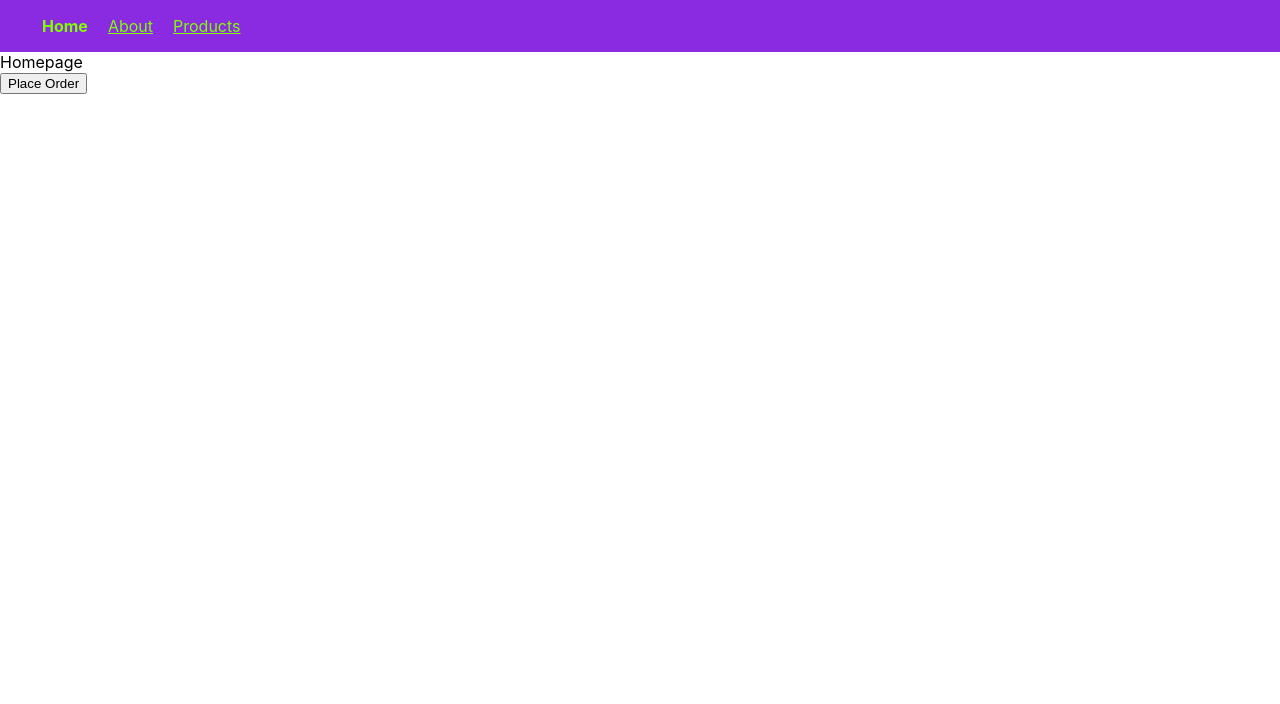
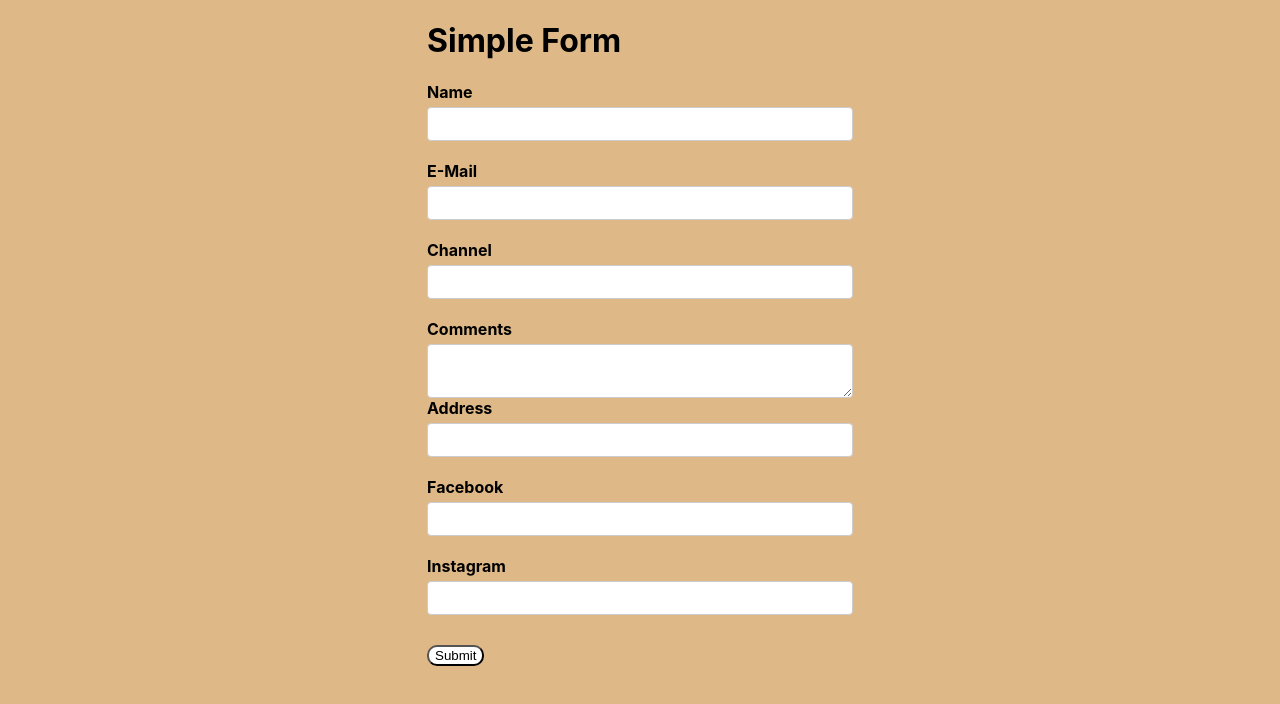
Before and after one commit to apurvgupta-ops/React, a React (Create React App) app: page / in a window 1280 px wide. Shown: the top 704 px of the page. Built offline with nearby package versions, Linux system fonts and the light colour scheme.

Commit message:
RF Nested Objects done

```diff
--- a/src/React Formik/Formik Components(New Form)/newForm.js
+++ b/src/React Formik/Formik Components(New Form)/newForm.js
@@ -6,6 +6,14 @@ const initialValues = {
   name: "",
   email: "",
   channel: "",
+  comments: "",
+  address: "",
+
+  //NESTED OBJECTS
+  social: {
+    facebook: "",
+    instagram: "",
+  },
 };
 const onSubmit = (values) => {
   console.log("Form data", values);
@@ -25,8 +33,9 @@ const Validations = () => {
       onSubmit={onSubmit}
       validationSchema={validationSchema}
     >
-      <h1>Simple Form</h1>
       <Form>
+        <h1>Simple Form</h1>
+
         <div className="form-control">
           <label htmlFor="name">Name</label>
           <Field type="text" id="name" name="name" />
@@ -36,13 +45,49 @@ const Validations = () => {
         <div className="form-control">
           <label htmlFor="email">E-Mail</label>
           <Field type="email" id="email" name="email" />
-          <ErrorMessage name="email" />
+          <ErrorMessage name="email">
+            {(error) => <div className="error">{error}</div>}
+          </ErrorMessage>
         </div>
 
         <div className="form-control">
           <label htmlFor="channel">Channel</label>
           <Field type="text" id="channel" name="channel" />
           <ErrorMessage name="channel" />
+        </div>
+
+        <div>
+          <label htmlFor="comments">Comments</label>
+          <Field as="textarea" id="comments" name="comments" />
+        </div>
+
+        {/* //Render Props Method using with Formik */}
+        <div className="form-control">
+          <label htmlFor="address">Address</label>
+          <Field type="text" id="address" name="address">
+            {(props) => {
+              const { field, form, meta } = props;
+              {
+                /* console.log("Render props", props); */
+              }
+              return (
+                <div>
+                  <input type="text" id="address" {...field} />
+                  {meta.touched && meta.error ? <h6>{meta.error}</h6> : null}
+                </div>
+              );
+            }}
+          </Field>
+        </div>
+
+        <div className="form-control">
+          <label htmlFor="facebook">Facebook</label>
+          <Field type="text" id="facebook" name="social.facebook" />
+        </div>
+
+        <div className="form-control">
+          <label htmlFor="instagram">Instagram</label>
+          <Field type="text" id="instagram" name="social.instagram" />
         </div>
 
         <button type="submit">Submit</button>
@@ -52,7 +97,6 @@ const Validations = () => {
 };
 
 export default Validations;
-
 // onChange={formik.handleChange}
 // onBlur={formik.handleBlur}
 // value={formik.values.name}
--- a/src/React Router/Basic/App.js
+++ b/src/React Router/Basic/App.js
@@ -19,6 +19,7 @@ const App = () => {
         <Route path="order-summary" element={<OrderSummary />} />
         <Route path="*" element={<NoMatchRoute />} />
         <Route path="products" element={<Products />}>
+          <Route index element={<Featured />} /> // indexing
           <Route path="featured" element={<Featured />} />
           <Route path="new" element={<New />} />
         </Route>
--- a/src/index.js
+++ b/src/index.js
@@ -1,8 +1,8 @@
 import React from "react";
 import ReactDOM from "react-dom";
 import { BrowserRouter } from "react-router-dom";
-// import App from "./React Formik/App";
-import App from "./React Router/Basic/App";
+import App from "./React Formik/App";
+// import App from "./React Router/Basic/App";
 import "./index.css";
 
 ReactDOM.render(
```
